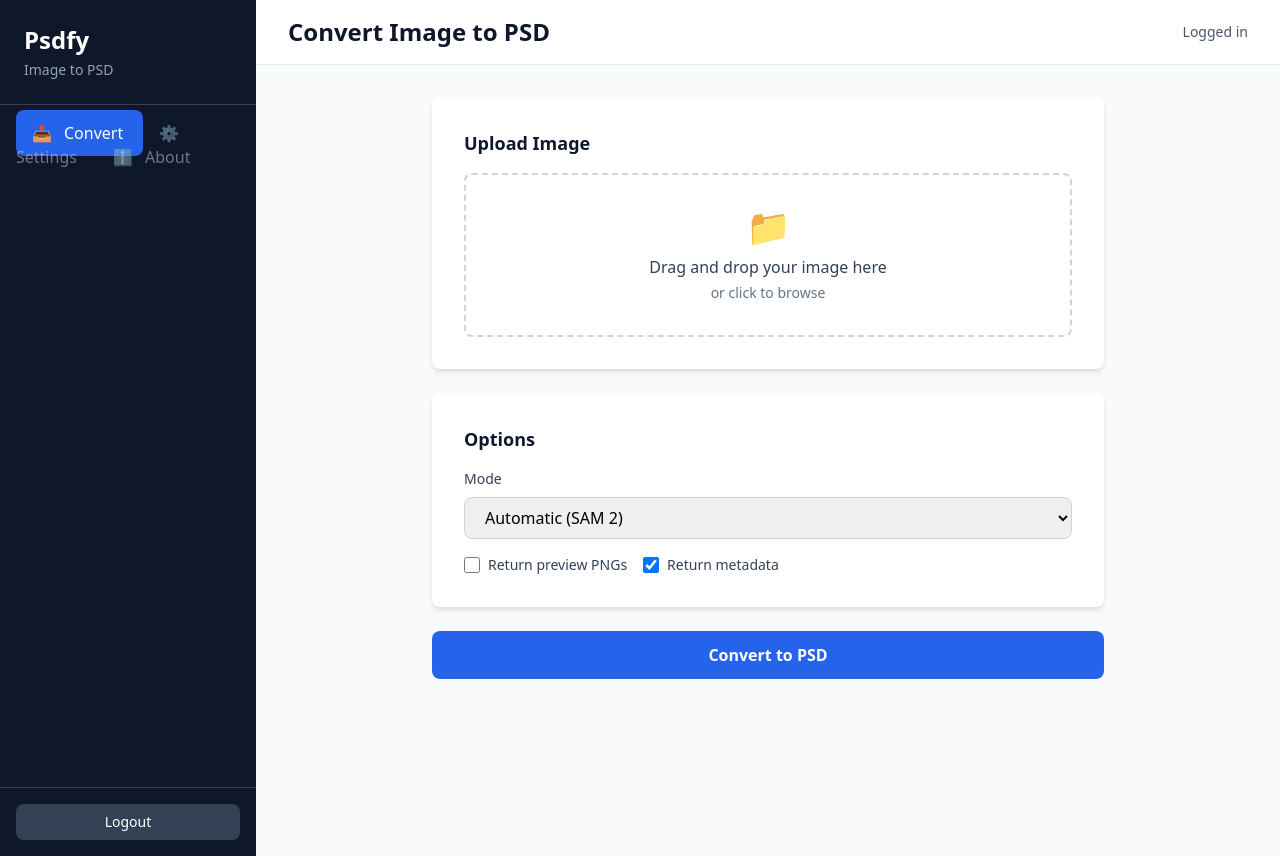
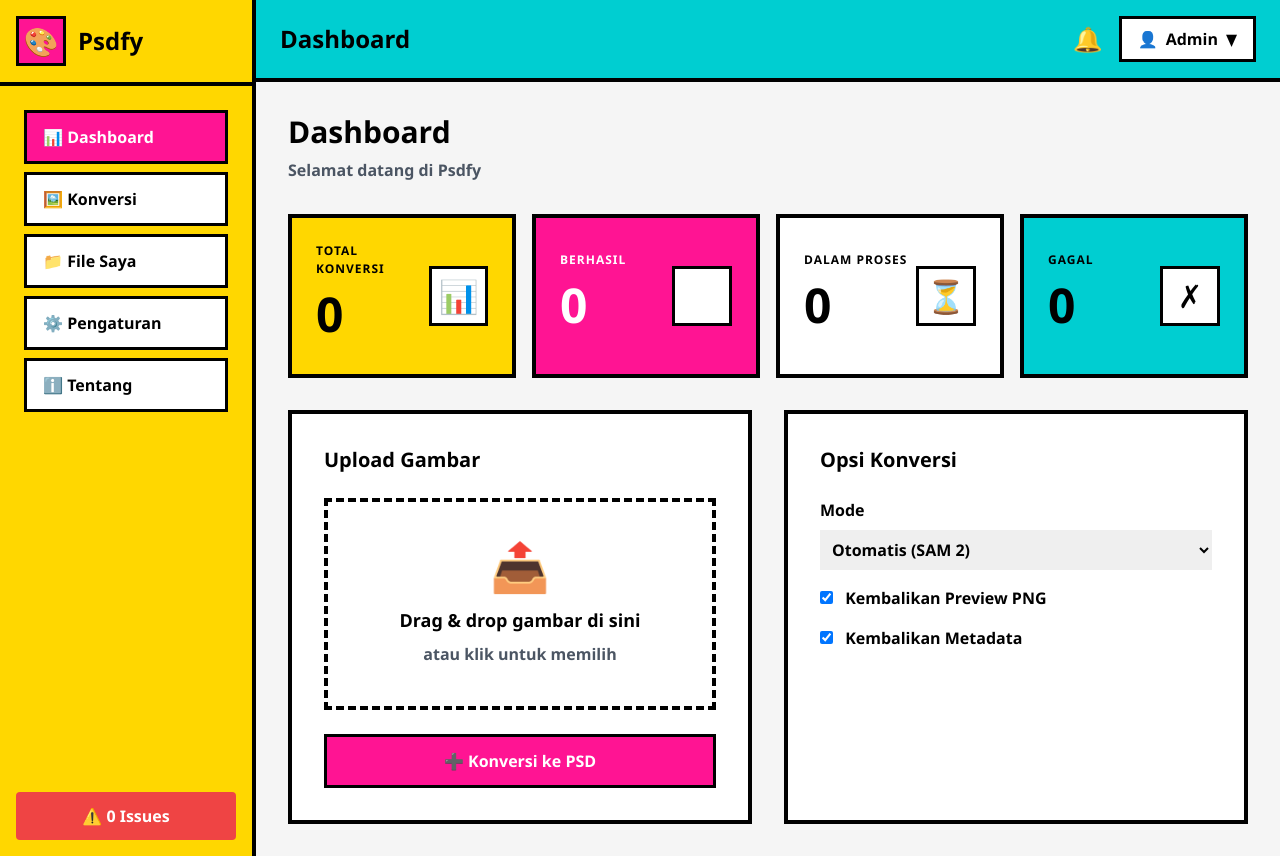
Before and after one commit to Mattel-Limbo/psdfy, a Python web app: template web/templates/app.html in a window 1280 px wide. Run offline with Jinja, Linux system fonts and the light colour scheme; the template is opened without the code that fills it, so the values that code supplies are empty; some libraries are stand-ins or nearby versions.

Commit message:
feat: redesign login and dashboard with Tixor style, add UI session middleware for authentication

```diff
--- a/app/ui_app/factory.py
+++ b/app/ui_app/factory.py
@@ -3,11 +3,15 @@ from fastapi.staticfiles import StaticFiles
 from pathlib import Path
 from app.core.config import settings
 from app.ui_app.routes import pages, auth, proxy
+from app.middleware.ui_session import UISessionMiddleware
 
 
 def build_ui_app() -> FastAPI:
     """Build and configure the UI FastAPI application."""
     app = FastAPI(title="UI App", version="1.0.0")
+
+    # Add UI session middleware (must be added before routes)
+    app.add_middleware(UISessionMiddleware)
 
     @app.get("/health")
     def health_check():
--- a/web/templates/app.html
+++ b/web/templates/app.html
@@ -3,158 +3,326 @@
 <head>
     <meta charset="UTF-8">
     <meta name="viewport" content="width=device-width, initial-scale=1.0">
-    <title>Psdfy - Convert Images to PSD</title>
+    <title>Psdfy - Dashboard</title>
     <script src="https://cdn.tailwindcss.com"></script>
+    <style>
+        body {
+            background: #F5F5F5;
+            font-family: 'Segoe UI', Tahoma, Geneva, Verdana, sans-serif;
+        }
+        .sidebar {
+            background: #FFD700;
+            border-right: 4px solid #000;
+        }
+        .sidebar-item {
+            border: 3px solid #000;
+            margin: 8px;
+            padding: 12px 16px;
+            font-weight: 600;
+            cursor: pointer;
+            transition: all 0.2s;
+            background: white;
+        }
+        .sidebar-item:hover {
+            background: #FF1493;
+            color: white;
+            transform: translate(-2px, -2px);
+        }
+        .sidebar-item.active {
+            background: #FF1493;
+            color: white;
+        }
+        .header {
+            background: #00CED1;
+            border-bottom: 4px solid #000;
+            padding: 16px 24px;
+            display: flex;
+            justify-content: space-between;
+            align-items: center;
+        }
+        .header-title {
+            font-size: 24px;
+            font-weight: 700;
+            color: #000;
+        }
+        .header-user {
+            background: white;
+            border: 3px solid #000;
+            padding: 8px 16px;
+            font-weight: 600;
+            display: flex;
+            align-items: center;
+            gap: 8px;
+        }
+        .stat-card {
+            border: 4px solid #000;
+            padding: 24px;
+            font-weight: 600;
+            display: flex;
+            justify-content: space-between;
+            align-items: center;
+        }
+        .stat-card.yellow {
+            background: #FFD700;
+        }
+        .stat-card.magenta {
+            background: #FF1493;
+            color: white;
+        }
+        .stat-card.cyan {
+            background: #00CED1;
+        }
+        .stat-card.white {
+            background: white;
+        }
+        .stat-icon {
+            font-size: 32px;
+            background: white;
+            border: 3px solid #000;
+            width: 60px;
+            height: 60px;
+            display: flex;
+            align-items: center;
+            justify-content: center;
+        }
+        .stat-value {
+            font-size: 48px;
+            font-weight: 900;
+        }
+        .stat-label {
+            font-size: 12px;
+            font-weight: 700;
+            text-transform: uppercase;
+            letter-spacing: 1px;
+        }
+        .upload-area {
+            border: 4px dashed #000;
+            padding: 40px;
+            text-align: center;
+            cursor: pointer;
+            transition: all 0.2s;
+            background: white;
+        }
+        .upload-area:hover {
+            background: #FFD700;
+        }
+        .upload-area.dragover {
+            background: #FF1493;
+            color: white;
+        }
+        .btn-primary {
+            background: #FF1493;
+            border: 3px solid #000;
+            color: white;
+            font-weight: 700;
+            padding: 12px 24px;
+            cursor: pointer;
+            transition: all 0.2s;
+        }
+        .btn-primary:hover {
+            transform: translate(-2px, -2px);
+            box-shadow: 4px 4px 0px rgba(0, 0, 0, 0.3);
+        }
+        .btn-primary:active {
+            transform: translate(0, 0);
+        }
+        .logo-header {
+            background: #FFD700;
+            border-bottom: 4px solid #000;
+            padding: 16px;
+            display: flex;
+            align-items: center;
+            gap: 12px;
+        }
+        .logo-box {
+            background: #FF1493;
+            border: 3px solid #000;
+            width: 50px;
+            height: 50px;
+            display: flex;
+            align-items: center;
+            justify-content: center;
+            font-size: 28px;
+            font-weight: bold;
+        }
+        .logo-text {
+            font-size: 24px;
+            font-weight: 900;
+        }
+    </style>
 </head>
-<body class="bg-slate-50">
+<body>
     <div class="flex h-screen">
-        <!-- Side Menu -->
-        <aside class="w-64 bg-slate-900 text-white flex flex-col">
+        <!-- Sidebar -->
+        <aside class="sidebar w-64 flex flex-col">
             <!-- Logo -->
-            <div class="p-6 border-b border-slate-700">
-                <h1 class="text-2xl font-bold">Psdfy</h1>
-                <p class="text-slate-400 text-sm mt-1">Image to PSD</p>
+            <div class="logo-header">
+                <div class="logo-box">🎨</div>
+                <div class="logo-text">Psdfy</div>
             </div>
 
-            <!-- Menu Items -->
+            <!-- Menu -->
             <nav class="flex-1 p-4 space-y-2">
-                <a href="#" class="menu-item active px-4 py-3 rounded-lg bg-blue-600 text-white font-medium transition">
-                    <span class="inline-block mr-3">📤</span>Convert
-                </a>
-                <a href="#" class="menu-item px-4 py-3 rounded-lg text-slate-300 hover:bg-slate-800 transition opacity-50 cursor-not-allowed">
-                    <span class="inline-block mr-3">⚙️</span>Settings
-                </a>
-                <a href="#" class="menu-item px-4 py-3 rounded-lg text-slate-300 hover:bg-slate-800 transition opacity-50 cursor-not-allowed">
-                    <span class="inline-block mr-3">ℹ️</span>About
-                </a>
+                <div class="sidebar-item active">
+                    📊 Dashboard
+                </div>
+                <div class="sidebar-item">
+                    🖼️ Konversi
+                </div>
+                <div class="sidebar-item">
+                    📁 File Saya
+                </div>
+                <div class="sidebar-item">
+                    ⚙️ Pengaturan
+                </div>
+                <div class="sidebar-item">
+                    ℹ️ Tentang
+                </div>
             </nav>
 
-            <!-- Logout -->
-            <div class="p-4 border-t border-slate-700">
-                <button id="logoutBtn" class="w-full px-4 py-2 bg-slate-700 hover:bg-slate-600 rounded-lg text-sm font-medium transition">
-                    Logout
-                </button>
+            <!-- Issues Badge -->
+            <div class="m-4 p-3 bg-red-500 text-white border-3 border-black font-bold text-center rounded">
+                ⚠️ 0 Issues
             </div>
         </aside>
 
         <!-- Main Content -->
-        <main class="flex-1 flex flex-col">
+        <div class="flex-1 flex flex-col">
             <!-- Header -->
-            <header class="bg-white border-b border-slate-200 px-8 py-4 flex items-center justify-between">
-                <h2 class="text-2xl font-bold text-slate-900">Convert Image to PSD</h2>
-                <div class="text-sm text-slate-600">
-                    <span id="userInfo">Logged in</span>
+            <div class="header">
+                <div class="header-title">Dashboard</div>
+                <div class="flex items-center gap-4">
+                    <button class="text-2xl">🔔</button>
+                    <div class="header-user">
+                        <span>👤</span>
+                        <span>Admin</span>
+                        <span>▼</span>
+                    </div>
                 </div>
-            </header>
+            </div>
 
-            <!-- Content Area -->
+            <!-- Content -->
             <div class="flex-1 overflow-auto p-8">
-                <div id="convertPanel" class="max-w-2xl mx-auto">
+                <div class="mb-8">
+                    <h2 class="text-3xl font-black mb-2">Dashboard</h2>
+                    <p class="text-gray-600 font-bold">Selamat datang di Psdfy</p>
+                </div>
+
+                <!-- Stats Grid -->
+                <div class="grid grid-cols-4 gap-4 mb-8">
+                    <!-- Total Konversi -->
+                    <div class="stat-card yellow">
+                        <div>
+                            <div class="stat-label">Total Konversi</div>
+                            <div class="stat-value">0</div>
+                        </div>
+                        <div class="stat-icon">📊</div>
+                    </div>
+
+                    <!-- Berhasil -->
+                    <div class="stat-card magenta">
+                        <div>
+                            <div class="stat-label">Berhasil</div>
+                            <div class="stat-value">0</div>
+                        </div>
+                        <div class="stat-icon">✓</div>
+                    </div>
+
+                    <!-- Proses -->
+                    <div class="stat-card white">
+                        <div>
+                            <div class="stat-label">Dalam Proses</div>
+                            <div class="stat-value">0</div>
+                        </div>
+                        <div class="stat-icon">⏳</div>
+                    </div>
+
+                    <!-- Gagal -->
+                    <div class="stat-card cyan">
+                        <div>
+                            <div class="stat-label">Gagal</div>
+                            <div class="stat-value">0</div>
+                        </div>
+                        <div class="stat-icon">✗</div>
+                    </div>
+                </div>
+
+                <!-- Upload Section -->
+                <div class="grid grid-cols-2 gap-8">
                     <!-- Upload Area -->
-                    <div class="bg-white rounded-lg shadow-md p-8 mb-6">
-                        <h3 class="text-lg font-semibold text-slate-900 mb-4">Upload Image</h3>
-
-                        <!-- Drag & Drop Area -->
-                        <div id="dropZone" class="border-2 border-dashed border-slate-300 rounded-lg p-8 text-center cursor-pointer hover:border-blue-500 hover:bg-blue-50 transition">
-                            <div class="text-4xl mb-2">📁</div>
-                            <p class="text-slate-700 font-medium">Drag and drop your image here</p>
-                            <p class="text-slate-500 text-sm mt-1">or click to browse</p>
+                    <div class="bg-white border-4 border-black p-8">
+                        <h3 class="text-xl font-black mb-6">Upload Gambar</h3>
+                        <div class="upload-area" id="dropZone">
+                            <div class="text-5xl mb-4">📤</div>
+                            <p class="font-bold text-lg mb-2">Drag & drop gambar di sini</p>
+                            <p class="text-gray-600 font-bold">atau klik untuk memilih</p>
                             <input type="file" id="fileInput" accept="image/*" class="hidden" />
                         </div>
-
-                        <!-- File Info -->
                         <div id="fileInfo" class="mt-4 hidden">
-                            <p class="text-sm text-slate-600">
-                                Selected: <span id="fileName" class="font-medium text-slate-900"></span>
-                            </p>
+                            <p class="font-bold">File dipilih: <span id="fileName"></span></p>
                         </div>
+                        <button class="btn-primary w-full mt-6">
+                            ➕ Konversi ke PSD
+                        </button>
                     </div>
 
                     <!-- Options -->
-                    <div class="bg-white rounded-lg shadow-md p-8 mb-6">
-                        <h3 class="text-lg font-semibold text-slate-900 mb-4">Options</h3>
-
+                    <div class="bg-white border-4 border-black p-8">
+                        <h3 class="text-xl font-black mb-6">Opsi Konversi</h3>
                         <div class="space-y-4">
                             <div>
-                                <label class="block text-sm font-medium text-slate-700 mb-2">Mode</label>
-                                <select id="modeSelect" class="w-full px-4 py-2 border border-slate-300 rounded-lg focus:ring-2 focus:ring-blue-500 outline-none">
-                                    <option value="auto">Automatic (SAM 2)</option>
-                                    <option value="prompt">Text Prompt (GroundingDINO)</option>
+                                <label class="block font-bold mb-2">Mode</label>
+                                <select class="w-full border-3 border-black p-2 font-bold">
+                                    <option>Otomatis (SAM 2)</option>
+                                    <option>Text Prompt (GroundingDINO)</option>
                                 </select>
                             </div>
-
-                            <div id="promptDiv" class="hidden">
-                                <label class="block text-sm font-medium text-slate-700 mb-2">Prompt</label>
-                                <input type="text" id="promptInput" placeholder="e.g., person . table . book" class="w-full px-4 py-2 border border-slate-300 rounded-lg focus:ring-2 focus:ring-blue-500 outline-none" />
+                            <div>
+                                <label class="block font-bold mb-2">
+                                    <input type="checkbox" class="mr-2" checked />
+                                    Kembalikan Preview PNG
+                                </label>
                             </div>
-
-                            <div class="flex items-center space-x-4">
-                                <label class="flex items-center">
-                                    <input type="checkbox" id="previewsCheckbox" class="w-4 h-4 text-blue-600 rounded" />
-                                    <span class="ml-2 text-sm text-slate-700">Return preview PNGs</span>
-                                </label>
-                                <label class="flex items-center">
-                                    <input type="checkbox" id="metadataCheckbox" checked class="w-4 h-4 text-blue-600 rounded" />
-                                    <span class="ml-2 text-sm text-slate-700">Return metadata</span>
+                            <div>
+                                <label class="block font-bold mb-2">
+                                    <input type="checkbox" class="mr-2" checked />
+                                    Kembalikan Metadata
                                 </label>
                             </div>
                         </div>
                     </div>
+                </div>
 
-                    <!-- Convert Button -->
-                    <button id="convertBtn" class="w-full bg-blue-600 hover:bg-blue-700 text-white font-semibold py-3 px-6 rounded-lg transition disabled:opacity-50 disabled:cursor-not-allowed">
-                        Convert to PSD
-                    </button>
+                <!-- Progress Section -->
+                <div id="progressDiv" class="mt-8 hidden">
+                    <div class="bg-white border-4 border-black p-8">
+                        <p class="font-bold mb-4">Mengkonversi...</p>
+                        <div class="w-full bg-gray-300 border-3 border-black h-6">
+                            <div id="progressBar" class="bg-FFD700 h-full" style="width: 0%"></div>
+                        </div>
+                        <p id="progressText" class="text-sm font-bold mt-2">Inisialisasi...</p>
+                    </div>
+                </div>
 
-                    <!-- Progress -->
-                    <div id="progressDiv" class="mt-6 hidden">
-                        <div class="bg-white rounded-lg shadow-md p-6">
-                            <p class="text-sm font-medium text-slate-700 mb-2">Converting...</p>
-                            <div class="w-full bg-slate-200 rounded-full h-2">
-                                <div id="progressBar" class="bg-blue-600 h-2 rounded-full" style="width: 0%"></div>
-                            </div>
-                            <p id="progressText" class="text-xs text-slate-600 mt-2">Initializing...</p>
-                        </div>
-                    </div>
-
-                    <!-- Results -->
-                    <div id="resultsDiv" class="mt-6 hidden">
-                        <div class="bg-white rounded-lg shadow-md p-6">
-                            <h3 class="text-lg font-semibold text-slate-900 mb-4">✓ Conversion Complete</h3>
-                            <div class="space-y-3">
-                                <a id="downloadLink" href="#" class="block w-full bg-green-600 hover:bg-green-700 text-white font-semibold py-2 px-4 rounded-lg text-center transition">
-                                    Download PSD
-                                </a>
-                                <button id="newConvertBtn" class="w-full bg-slate-200 hover:bg-slate-300 text-slate-900 font-semibold py-2 px-4 rounded-lg transition">
-                                    Convert Another
-                                </button>
-                            </div>
-                        </div>
-                    </div>
-
-                    <!-- Error -->
-                    <div id="errorDiv" class="mt-6 hidden">
-                        <div class="bg-red-50 border border-red-200 rounded-lg p-6">
-                            <p class="text-red-700 font-medium">Error</p>
-                            <p id="errorText" class="text-red-600 text-sm mt-2"></p>
+                <!-- Results Section -->
+                <div id="resultsDiv" class="mt-8 hidden">
+                    <div class="bg-white border-4 border-black p-8">
+                        <h3 class="text-2xl font-black mb-6">✓ Konversi Selesai</h3>
+                        <div class="space-y-3">
+                            <a id="downloadLink" href="#" class="btn-primary block text-center py-3">
+                                ⬇️ Download PSD
+                            </a>
+                            <button id="newConvertBtn" class="w-full border-3 border-black bg-gray-200 font-bold py-3">
+                                Konversi Lagi
+                            </button>
                         </div>
                     </div>
                 </div>
             </div>
-        </main>
+        </div>
     </div>
 
     <script>
-        // Mode toggle
-        document.getElementById('modeSelect').addEventListener('change', (e) => {
-            const promptDiv = document.getElementById('promptDiv');
-            if (e.target.value === 'prompt') {
-                promptDiv.classList.remove('hidden');
-            } else {
-                promptDiv.classList.add('hidden');
-            }
-        });
-
         // File upload
         const dropZone = document.getElementById('dropZone');
         const fileInput = document.getElementById('fileInput');
@@ -172,16 +340,16 @@
 
         dropZone.addEventListener('dragover', (e) => {
             e.preventDefault();
-            dropZone.classList.add('border-blue-500', 'bg-blue-50');
+            dropZone.classList.add('dragover');
         });
 
         dropZone.addEventListener('dragleave', () => {
-            dropZone.classList.remove('border-blue-500', 'bg-blue-50');
+            dropZone.classList.remove('dragover');
         });
 
         dropZone.addEventListener('drop', (e) => {
             e.preventDefault();
-            dropZone.classList.remove('border-blue-500', 'bg-blue-50');
+            dropZone.classList.remove('dragover');
             if (e.dataTransfer.files.length > 0) {
                 selectedFile = e.dataTransfer.files[0];
                 document.getElementById('fileName').textContent = selectedFile.name;
@@ -189,60 +357,8 @@
             }
         });
 
-        // Convert
-        document.getElementById('convertBtn').addEventListener('click', async () => {
-            if (!selectedFile) {
-                alert('Please select an image');
-                return;
-            }
-
-            const formData = new FormData();
-            formData.append('file', selectedFile);
-            formData.append('mode', document.getElementById('modeSelect').value);
-            if (document.getElementById('modeSelect').value === 'prompt') {
-                formData.append('prompt', document.getElementById('promptInput').value);
-            }
-            formData.append('return_previews', document.getElementById('previewsCheckbox').checked);
-            formData.append('return_metadata', document.getElementById('metadataCheckbox').checked);
-
-            document.getElementById('convertBtn').disabled = true;
-            document.getElementById('progressDiv').classList.remove('hidden');
-            document.getElementById('resultsDiv').classList.add('hidden');
-            document.getElementById('errorDiv').classList.add('hidden');
-
-            try {
-                const response = await fetch('/ui/convert', {
-                    method: 'POST',
-                    body: formData,
-                });
-
-                if (response.ok) {
-                    const data = await response.json();
-                    document.getElementById('downloadLink').href = data.psd.url;
-                    document.getElementById('progressDiv').classList.add('hidden');
-                    document.getElementById('resultsDiv').classList.remove('hidden');
-                } else {
-                    throw new Error('Conversion failed');
-                }
-            } catch (error) {
-                document.getElementById('errorText').textContent = error.message;
-                document.getElementById('progressDiv').classList.add('hidden');
-                document.getElementById('errorDiv').classList.remove('hidden');
-            } finally {
-                document.getElementById('convertBtn').disabled = false;
-            }
-        });
-
-        // New convert
-        document.getElementById('newConvertBtn').addEventListener('click', () => {
-            selectedFile = null;
-            document.getElementById('fileInfo').classList.add('hidden');
-            document.getElementById('resultsDiv').classList.add('hidden');
-            fileInput.value = '';
-        });
-
         // Logout
-        document.getElementById('logoutBtn').addEventListener('click', async () => {
+        document.querySelector('.header-user').addEventListener('click', async () => {
             await fetch('/ui/logout', { method: 'POST' });
             window.location.href = '/login';
         });
```
Also changed, not shown: app/middleware/ui_session.py (+42 -37 lines), web/templates/login.html (+102 -21 lines).
